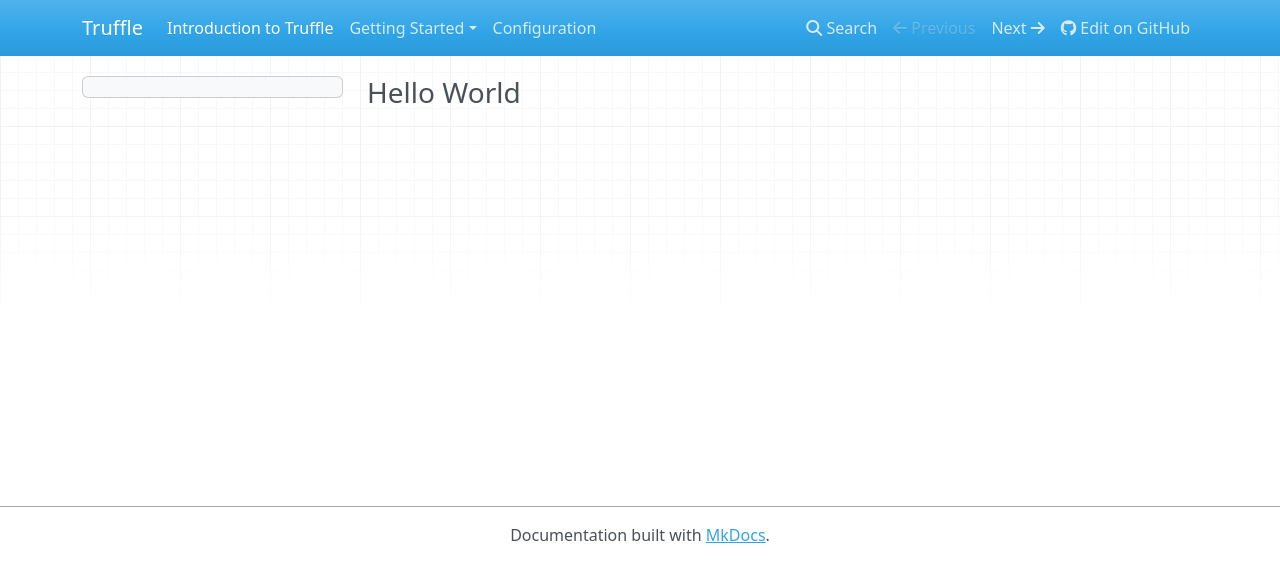
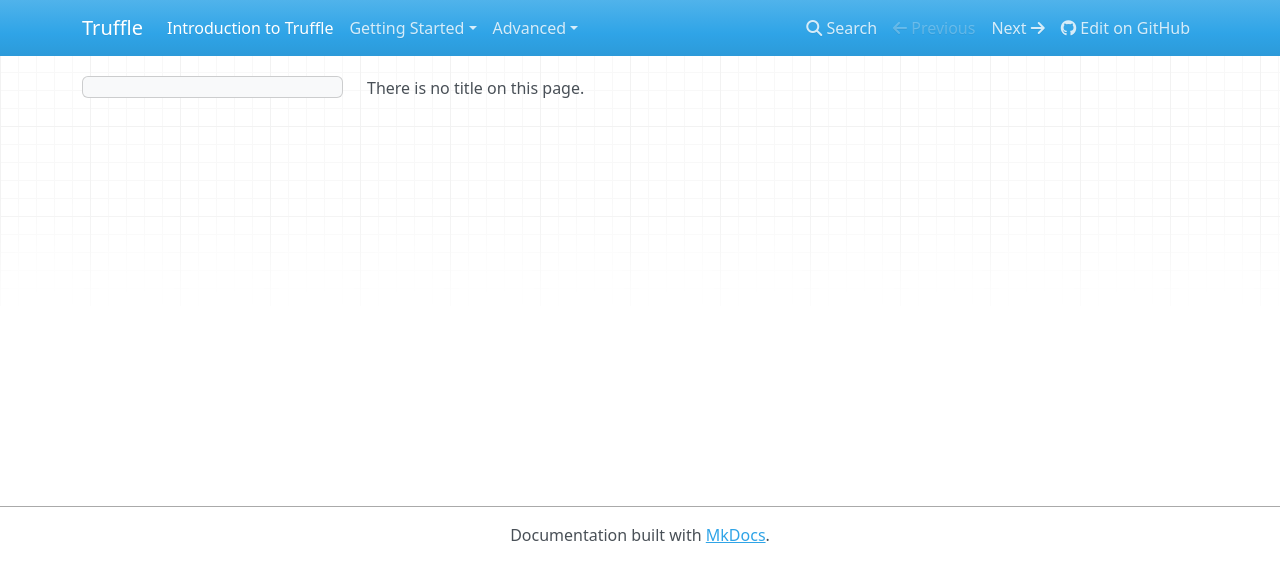
Before and after one commit to trufflesuite/truffle, an MkDocs documentation site: the page built from docs/index.md, in a window 1280 px wide. Shown: the top 582 px of the page. Built offline with MkDocs 1.6.1, drawn with Linux system fonts in a browser that asks for light colours; nearby versions of some CDN libraries; old or Windows-style settings are respelled for this version of MkDocs; some of the changed lines change nothing that is shown.

Commit message:
one more time

```diff
--- a/docs/index.md
+++ b/docs/index.md
@@ -1 +1 @@
-### Hello World
+There is no title on this page.
--- a/mkdocs.yml
+++ b/mkdocs.yml
@@ -5,5 +5,6 @@ site_description: Truffle Documentation
 pages:
 - Introduction to Truffle: 'index.md'
 - Getting Started:
-  - 'Your first project': 'getting_started/firstproject.md'
-- Configuration: 'configuration.md'
+  - Your first project: 'getting_started/firstproject.md'
+- Advanced:
+  - Configuration: 'configuration.md'
```
